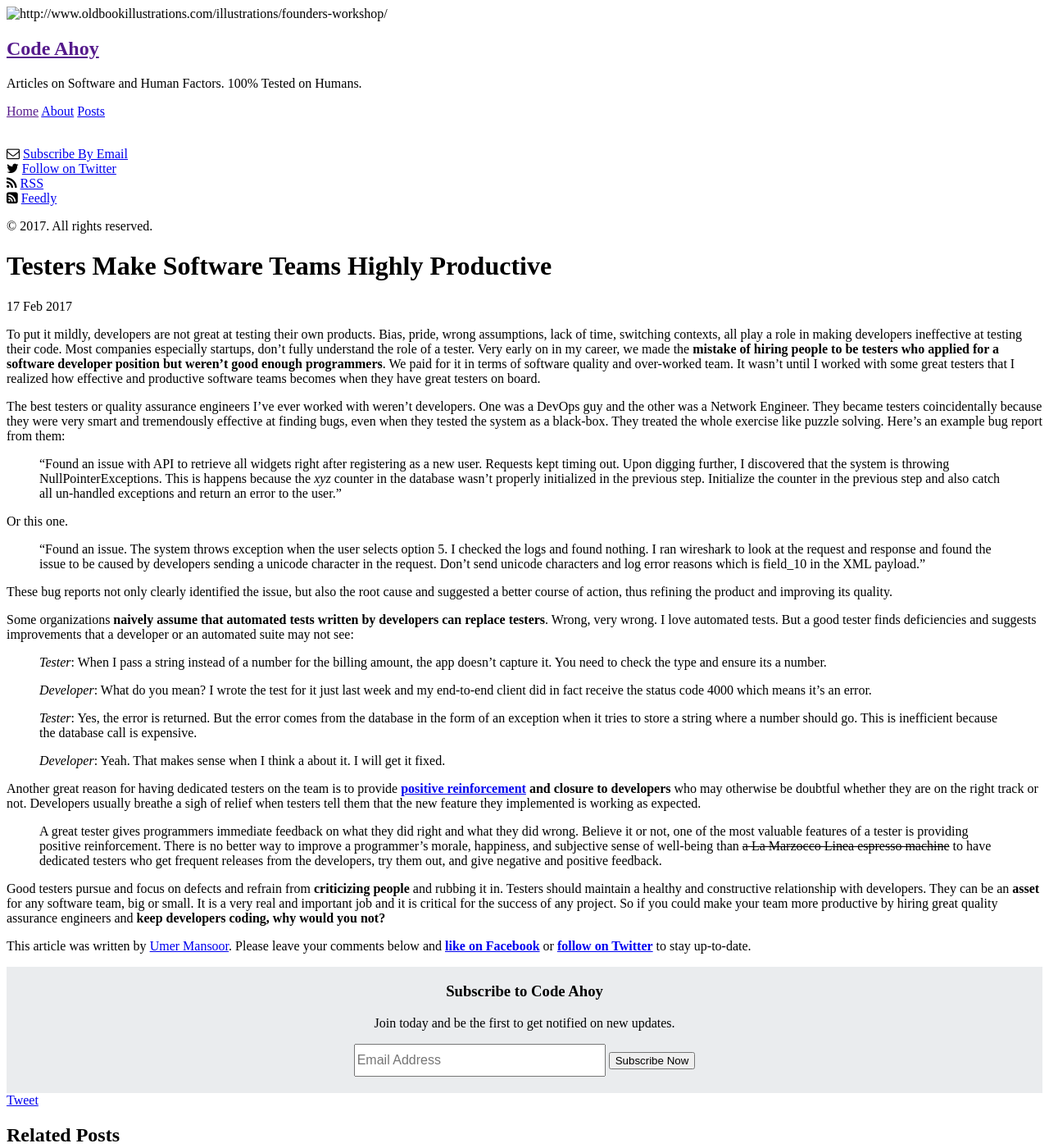
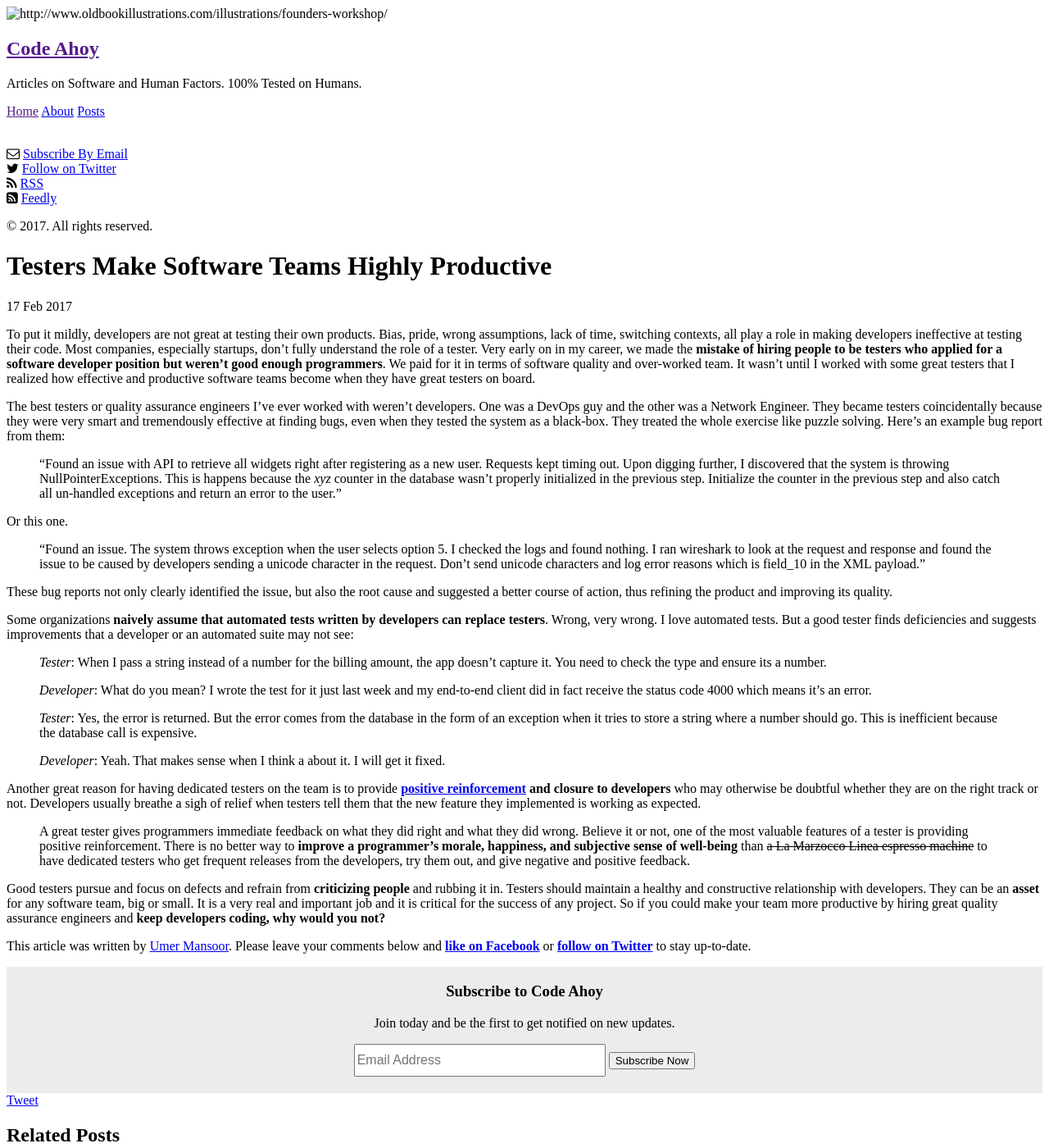
Before and after one commit to talk2viren/umermansoor.github.io, a Jekyll site: the page built from _posts/2017-2-17-testers-make-software-teams-highly-productive.md, in a window 1280 px wide and 1400 px high. Shown: the whole window at 82% size. Built offline with Jekyll 4.4.1, drawn with Linux system fonts in a browser that asks for light colours; nearby versions of some CDN libraries; a script that is not in the unit is left out; comment, search, counter and statistics services are not loaded.

Commit message:
minor edits

```diff
--- a/_posts/2017-2-17-testers-make-software-teams-highly-productive.md
+++ b/_posts/2017-2-17-testers-make-software-teams-highly-productive.md
@@ -5,7 +5,7 @@ comments: True
 excerpt_separator: <!--more-->
 ---
 
-To put it mildly, developers are not great at testing their own products. Bias, pride, wrong assumptions, lack of time, switching contexts, all play a role in making developers ineffective at testing their code. Most companies especially startups, don't fully understand the role of a tester. Very early on in my career, we made the **mistake of hiring people to be testers who applied for a software developer position but weren't good enough programmers**. We paid for it in terms of software quality and over-worked team. It wasn't until I worked with some great testers that I realized how effective and productive software teams becomes when they have great testers on board.
+To put it mildly, developers are not great at testing their own products. Bias, pride, wrong assumptions, lack of time, switching contexts, all play a role in making developers ineffective at testing their code. Most companies, especially startups, don't fully understand the role of a tester. Very early on in my career, we made the **mistake of hiring people to be testers who applied for a software developer position but weren't good enough programmers**. We paid for it in terms of software quality and over-worked team. It wasn't until I worked with some great testers that I realized how effective and productive software teams become when they have great testers on board.
 
 <!--more-->
 
@@ -31,6 +31,6 @@ Some organizations **naively assume that automated tests written by developers c
 
 Another great reason for having dedicated testers on the team is to provide **[positive reinforcement](https://www.joelonsoftware.com/2010/01/26/why-testers/) and closure to developers** who may otherwise be doubtful whether they are on the right track or not. Developers usually breathe a sigh of relief when testers tell them that the new feature they implemented is working as expected.
 
-> A great tester gives programmers immediate feedback on what they did right and what they did wrong. Believe it or not, one of the most valuable features of a tester is providing positive reinforcement. There is no better way to improve a programmer’s morale, happiness, and subjective sense of well-being than ~~a La Marzocco Linea espresso machine~~ to have dedicated testers who get frequent releases from the developers, try them out, and give negative and positive feedback.
+> A great tester gives programmers immediate feedback on what they did right and what they did wrong. Believe it or not, one of the most valuable features of a tester is providing positive reinforcement. There is no better way to **improve a programmer’s morale, happiness, and subjective sense of well-being** than ~~a La Marzocco Linea espresso machine~~ to have dedicated testers who get frequent releases from the developers, try them out, and give negative and positive feedback.
 
 Good testers pursue and focus on defects and refrain from **criticizing people** and rubbing it in. Testers should maintain a healthy and constructive relationship with developers. They can be an **asset** for any software team, big or small. It is a very real and important job and it is critical for the success of any project. So if you could make your team more productive by hiring great quality assurance engineers and **keep developers coding, why would you not?**
```
Also changed, not shown: _posts/2017-2-18-certificate-authorities-do-you-know-who-you-trust.md (+1 -1 lines).
